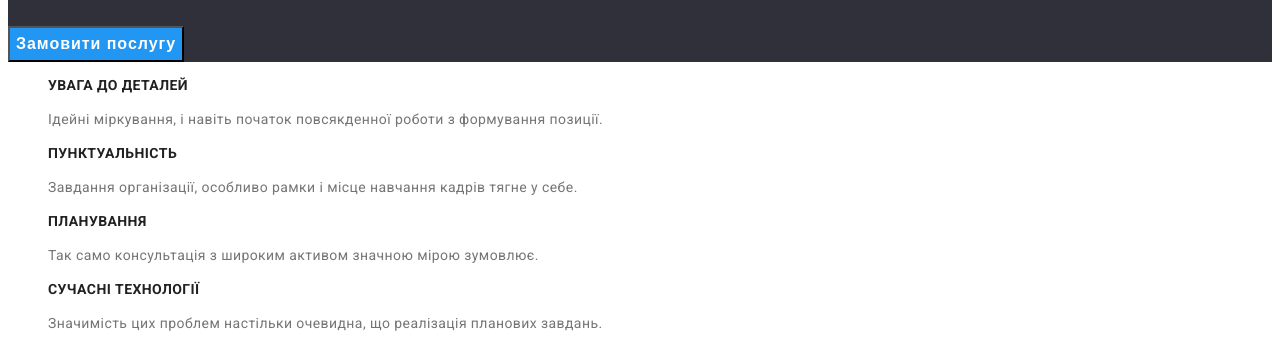
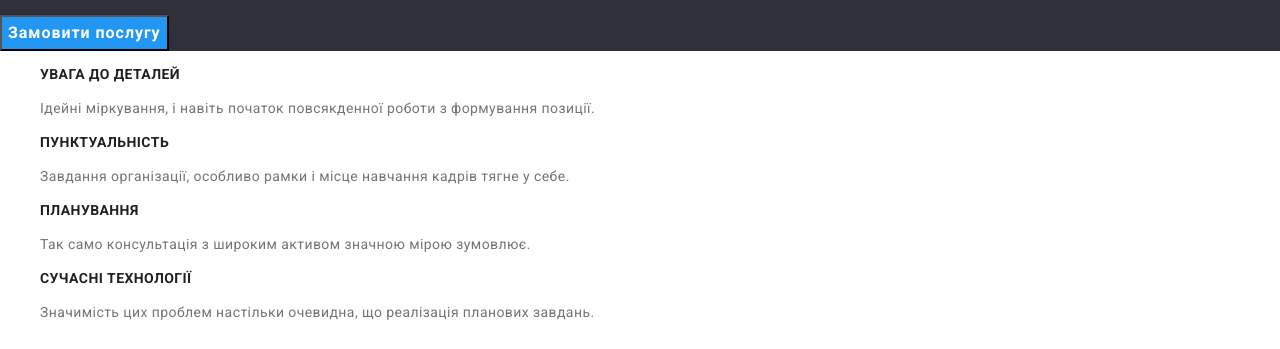
Before and after one commit to andriy-h80/goit-markup-hw-02, a plain HTML site: page index.html in a window 1280 px wide. Shown: the part 254-603 px from the top of the page. Drawn offline with nearby package versions, Linux system fonts and the light colour scheme.

Commit message:
Homework #3

```diff
--- a/index.html
+++ b/index.html
@@ -8,6 +8,7 @@
     <link rel="preconnect" href="https://fonts.googleapis.com">
     <link rel="preconnect" href="https://fonts.gstatic.com" crossorigin>
     <link href="https://fonts.googleapis.com/css2?family=Raleway:wght@700&family=Roboto:wght@400;500;700;900&display=swap" rel="stylesheet">
+    <link rel="stylesheet" href="https://cdnjs.cloudflare.com/ajax/libs/modern-normalize/1.1.0/modern-normalize.css"/>
     <link rel="stylesheet" href="./css/styles.css">
 </head
 >
```
Also changed, not shown: portfolio.html (+1 -0 lines), 1 other file.
